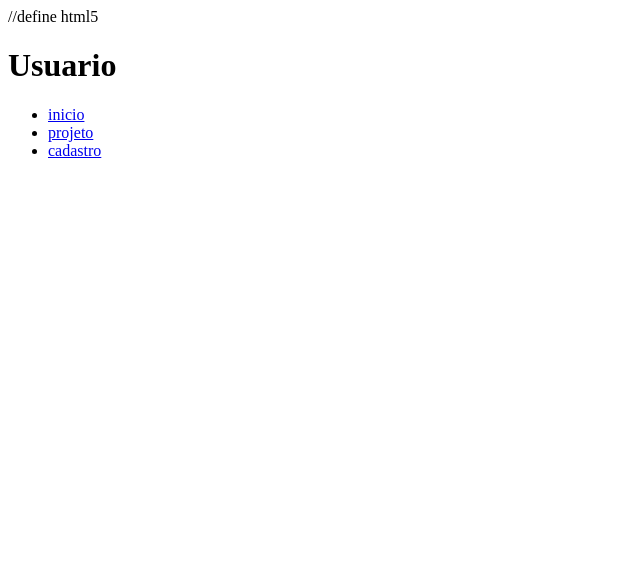
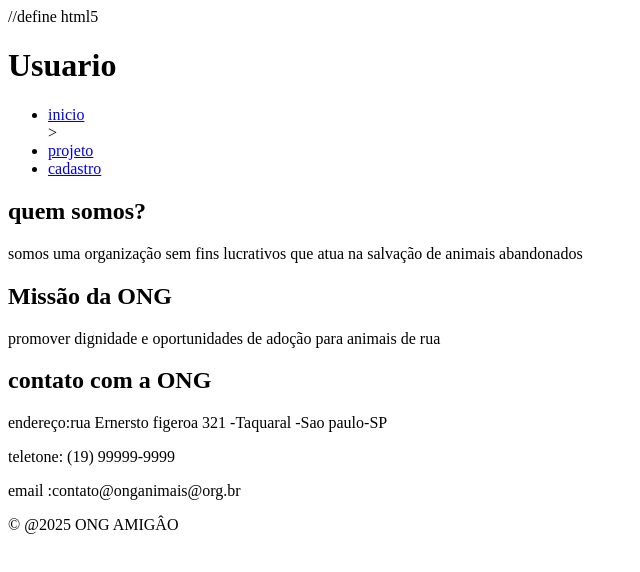
Before and after one commit to caioocosta/aulaprogramacaoweb, a plain HTML site: page index.html in a window 1280 px wide. Shown: the whole page, without its empty margins (0-640 px from the left). Drawn offline with Linux system fonts and the light colour scheme.

Commit message:
atualicação

```diff
--- a/index.html
+++ b/index.html
@@ -9,12 +9,31 @@
     <h1>Usuario</h1>
     <nav>
         <ul>
-            <li><a href="index.html">inicio</a></li>
+            <li><a href="index.html">inicio</a></li>>
             <li><a href="projeto.html">projeto</a></li>
             <li><a href="cadastro.html">cadastro</a></li>
         </ul>
     </nav>
 </header>
+<main>
+    <section>
+        <h2>quem somos?</h2>
+        <p>somos uma organização sem fins lucrativos que atua na salvação de animais abandonados</p>
+    </section>
+    <section>
+        <h2>Missão da ONG</h2>
+        <p>promover dignidade e oportunidades de adoção para animais de rua</p>
+        <section>
+            <h2>contato com a ONG</h2>
+            <p>endereço:rua Ernersto figeroa 321 -Taquaral -Sao paulo-SP</p>
+            <p>teletone: (19) 99999-9999</p>
+            <p>email :contato@onganimais@org.br</p>
+        </section>
+    </section>
+</main>
+<footer>
+    <p>&copy; @2025 ONG AMIGÂO</p>
+</footer>
 
 </body>
 </html>
```
Also changed, not shown: 1 other file.
